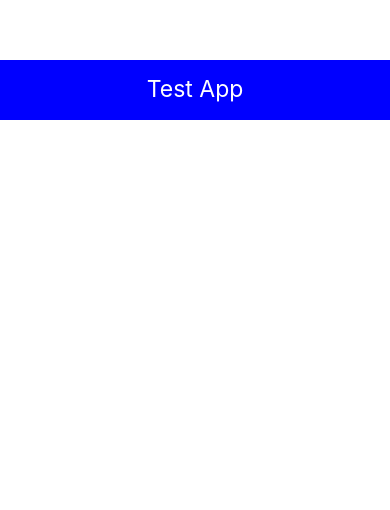
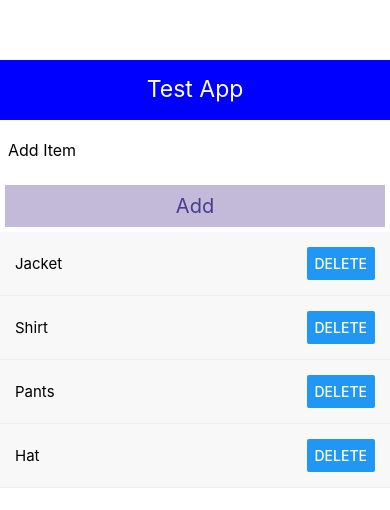
Before and after one commit to adamsl22/Expo_Exploration_App, a React Native app: screen / in a window 390 px wide. Shown: the top 510 px of the page. Built offline with nearby package versions, Linux system fonts and the light colour scheme.

Commit message:
shoplist

```diff
--- a/App.js
+++ b/App.js
@@ -1,12 +1,40 @@
 import React, {useState} from 'react';
-import { StyleSheet, Text, View, TextInput, Button } from 'react-native';
+import {StyleSheet, Text, View, TextInput, Button, FlatList, Alert} from 'react-native';
 import Header from './components/Header';
+import ListItem from './components/ListItem';
+import AddItem from './components/AddItem';
 
 export default function App() {
-  // const [outputText, setOutputText] = useState('text')
+  const [items, setItems] = useState([
+    {id: 1, text: 'Jacket'},
+    {id: 2, text: 'Shirt'},
+    {id: 3, text: 'Pants'},
+    {id: 4, text: 'Hat'}
+  ])
+
+  function deleteItem(id){
+    setItems(prevItems => {
+      return prevItems.filter(item => item.id != id);
+    })
+  }
+
+  function addItem(text){
+    if (text){
+      setItems(prevItems => {
+        return [...prevItems, {id: prevItems.length + 1, text}]
+      })
+    } else {
+      Alert.alert('Error', 'Please enter an item', {text: 'Ok'})
+    }
+  }
+
   return (
     <View style={styles.container}>
       <Header />
+      <AddItem addItem={addItem}/>
+      <FlatList data={items} renderItem={({item}) =>
+        <ListItem item={item} deleteItem={deleteItem}/>
+      } />
     </View>
   );
 }
--- /dev/null
+++ b/components/AddItem.js
@@ -0,0 +1,37 @@
+import React, {useState} from 'react';
+import {View, Text, StyleSheet, TextInput, TouchableOpacity} from 'react-native';
+
+export default function AddItem({addItem}){
+    const [text, setText] = useState('')
+
+    function onChange(text){
+        setText(text)
+    }
+
+    return(
+        <View>
+            <TextInput placeholder='Add Item' style={styles.input} onChangeText={onChange} />
+            <TouchableOpacity style={styles.btn} onPress={() => addItem(text)}>
+                <Text style={styles.btnText}>Add</Text>
+            </TouchableOpacity>
+        </View>
+    );
+};
+
+const styles = StyleSheet.create({
+    input: {
+        height: 60,
+        padding: 8,
+        fontSize: 16
+    },
+    btn: {
+        backgroundColor: '#c2bad8',
+        padding: 9,
+        margin: 5
+    },
+    btnText: {
+        color: 'darkslateblue',
+        fontSize: 20,
+        textAlign: 'center'
+    }
+})
--- a/components/Header.js
+++ b/components/Header.js
@@ -1,5 +1,5 @@
 import React from 'react';
-import {View, Text, StyleSheet, TouchableWithoutFeedback} from 'react-native';
+import {View, Text, StyleSheet} from 'react-native';
 
 export default function Header(){
     return(
--- /dev/null
+++ b/components/ListItem.js
@@ -0,0 +1,30 @@
+import React from 'react';
+import {View, Text, StyleSheet, TouchableOpacity, Button} from 'react-native';
+
+export default function ListItem({item, deleteItem}){
+    return(
+        <TouchableOpacity style={styles.listItem}>
+            <View style={styles.listItemView}>
+                <Text style={styles.listItemText}>{item.text}</Text>
+                <Button style={styles.itemDeleteButton} title={'Delete'} onPress={() => deleteItem(item.id)} />
+            </View>
+        </TouchableOpacity>
+    );
+};
+
+const styles = StyleSheet.create({
+    listItem: {
+        borderBottomWidth: 1,
+        borderColor: '#eee',
+        padding: 15,
+        backgroundColor: '#f8f8f8'
+    },
+    listItemView: {
+        flexDirection: 'row',
+        justifyContent: 'space-between',
+        alignItems: 'center'
+    },
+    listItemText: {
+        fontSize: 15
+    }
+})
```
